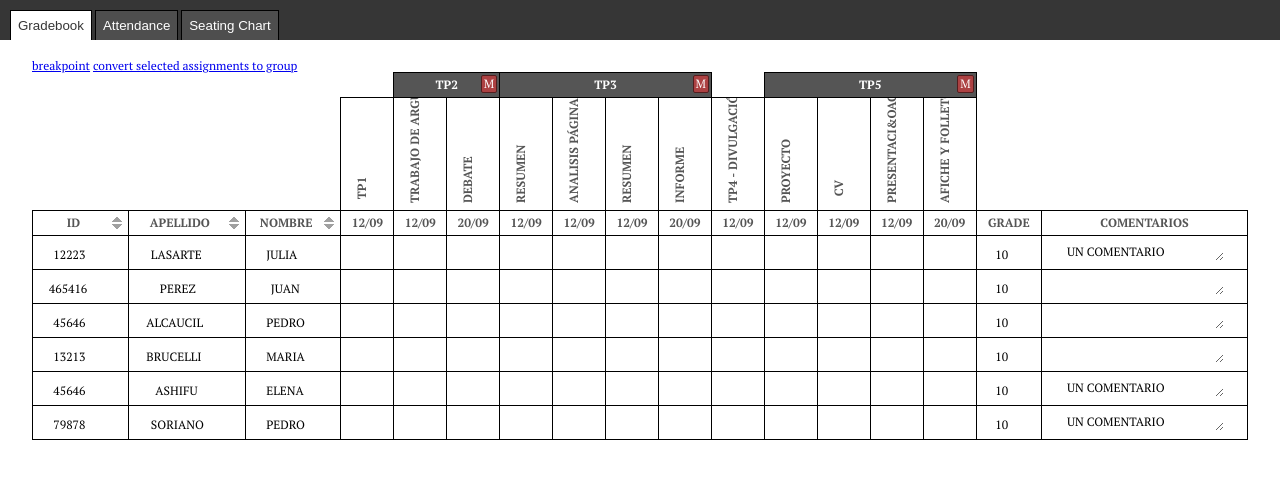
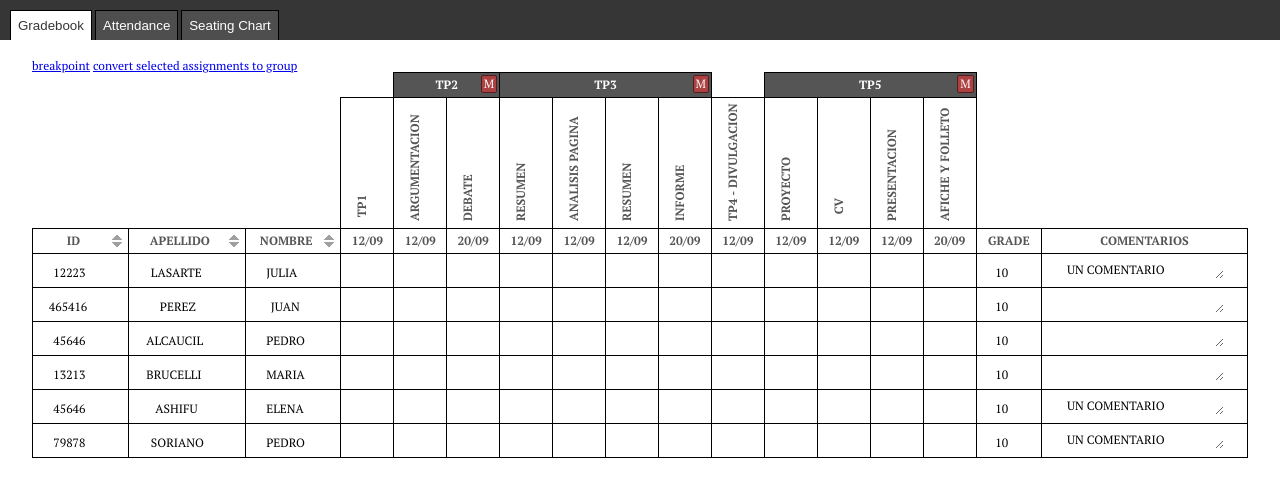
Before and after one commit to jlasarte/gradebook, a website: page index.html in a window 1280 px wide. Drawn offline with Linux system fonts and the light colour scheme.

Commit message:
auto height for the rotated column

```diff
--- a/index.html
+++ b/index.html
@@ -25,7 +25,7 @@
 								css: { 'no-border' : !assignment.multiple(), 'multiple-assignment-header' : assignment.multiple() },
 								click: assignment.multiple() ? assignment.toggle_selection : null
 								">
-								<span data-bind="text: assignment.multiple() ? assignment.title : ''"></span>
+								<span class="title" data-bind="text: assignment.multiple() ? assignment.title : ''"></span>
 								<!-- ko if: assignment.multiple -->
 									<a href="#" data-bind="click: $parent.ungroup.bind($parent)" class="multiple-button active">M</a>
 								<!-- /ko -->
@@ -38,7 +38,7 @@
 				    		<!-- ko foreach: {data: a.parts(), as: 'p'} -->
 				    			<th class="rotate assignment-part-header" data-bind="click: a.multiple()? null : a.toggle_selection.bind(a), css: {'selected': a.is_selected}">
 
-				    				<div><span data-bind="text: a.multiple()? p.title : a.title "></span></div>
+				    				<div><span class="title" data-bind="text: a.multiple()? p.title : a.title "></span></div>
 				    			</th>
 				    		<!-- /ko -->
 				        <!-- /ko -->
--- a/scripts/app.js
+++ b/scripts/app.js
@@ -10,4 +10,10 @@ $(function(){
 	    $(this).width(get_input_width);
 	  });
 	  tabby.init();
+
+	$(".rotate").each(function(index, value) {
+		var anchor = $(this);
+		var title = $(anchor.find("span.title")[0])
+		$(anchor).height(title.width());
+	});
 })
--- a/scripts/coffee/GradebookViewModel.js
+++ b/scripts/coffee/GradebookViewModel.js
@@ -23,7 +23,7 @@
         weight: "50",
         parts: [
           new AssignementPart().initialize_data({
-            title: "Trabajo de Argumentación",
+            title: "Argumentacion",
             weight: "80",
             due_date: "12/09"
           }), new AssignementPart().initialize_data({
@@ -42,7 +42,7 @@
             weight: "10",
             due_date: "12/09"
           }), new AssignementPart().initialize_data({
-            title: "Analisis Página",
+            title: "Analisis Pagina",
             weight: "10",
             due_date: "12/09"
           }), new AssignementPart().initialize_data({
@@ -56,7 +56,7 @@
           })
         ]
       }), new Assignement().initialize_data({
-        title: "TP4 - Divulgación",
+        title: "TP4 - Divulgacion",
         type: "Trabajo Practico",
         weight: "10",
         due_date: "30/6",
@@ -81,7 +81,7 @@
             weight: "10",
             due_date: "12/09"
           }), new AssignementPart().initialize_data({
-            title: "Presentaci&oacuten",
+            title: "Presentacion",
             weight: "20",
             due_date: "12/09"
           }), new AssignementPart().initialize_data({
@@ -139,6 +139,7 @@
       this.name = ko.observable(data.name);
       this.lastname = ko.observable(data.lastname);
       this.comments = ko.observable(data.comments);
+      this.dropedout = ko.observable(false);
       this.grades = ko.observableArray([]);
       this.final_grade = ko.computed(function() {
         return 10;
--- a/style.css
+++ b/style.css
@@ -179,6 +179,11 @@ html {
 	color: #363636;
 }
 
+.tabs .tabby-tab:focus {
+	border: none;
+	outline: none;
+}
+
 .sortable {
 	background: url("images/arrow_up_down_sort.gif");
 	height: 12px;
```
Also changed, not shown: scripts/coffee/GradebookViewModel.coffee (+5 -4 lines).
